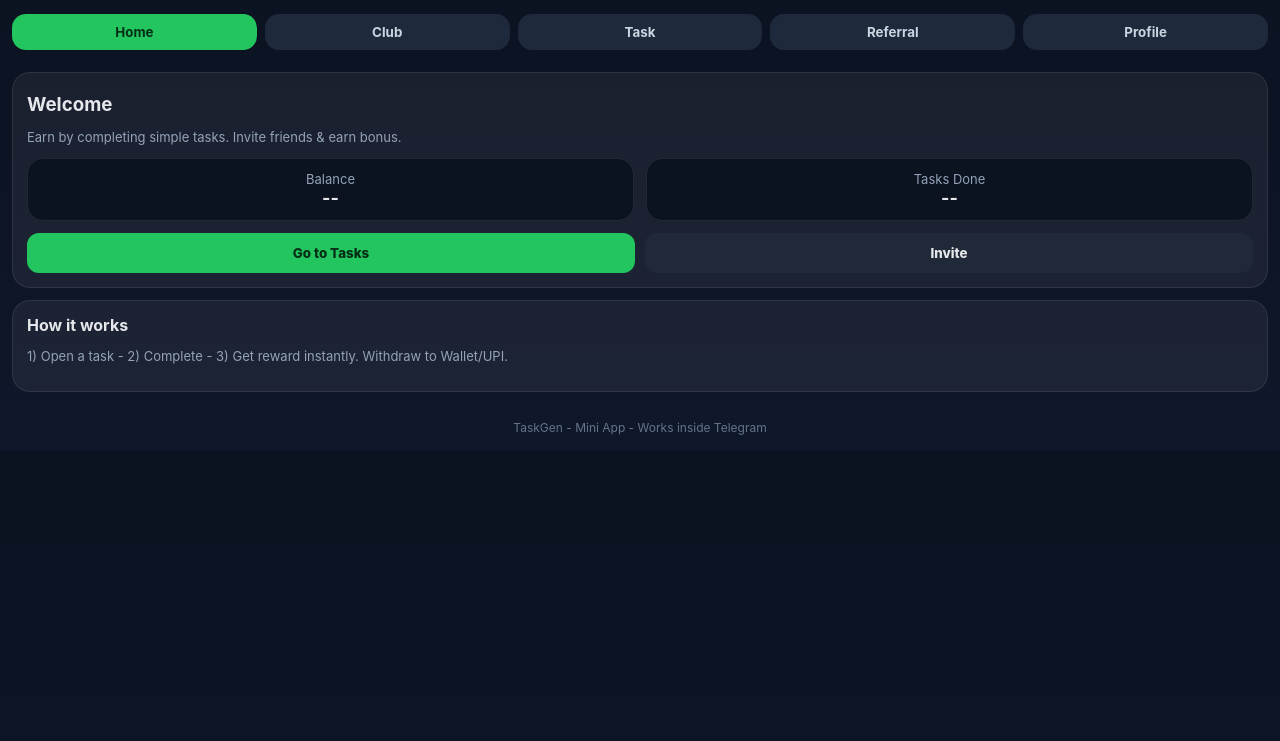
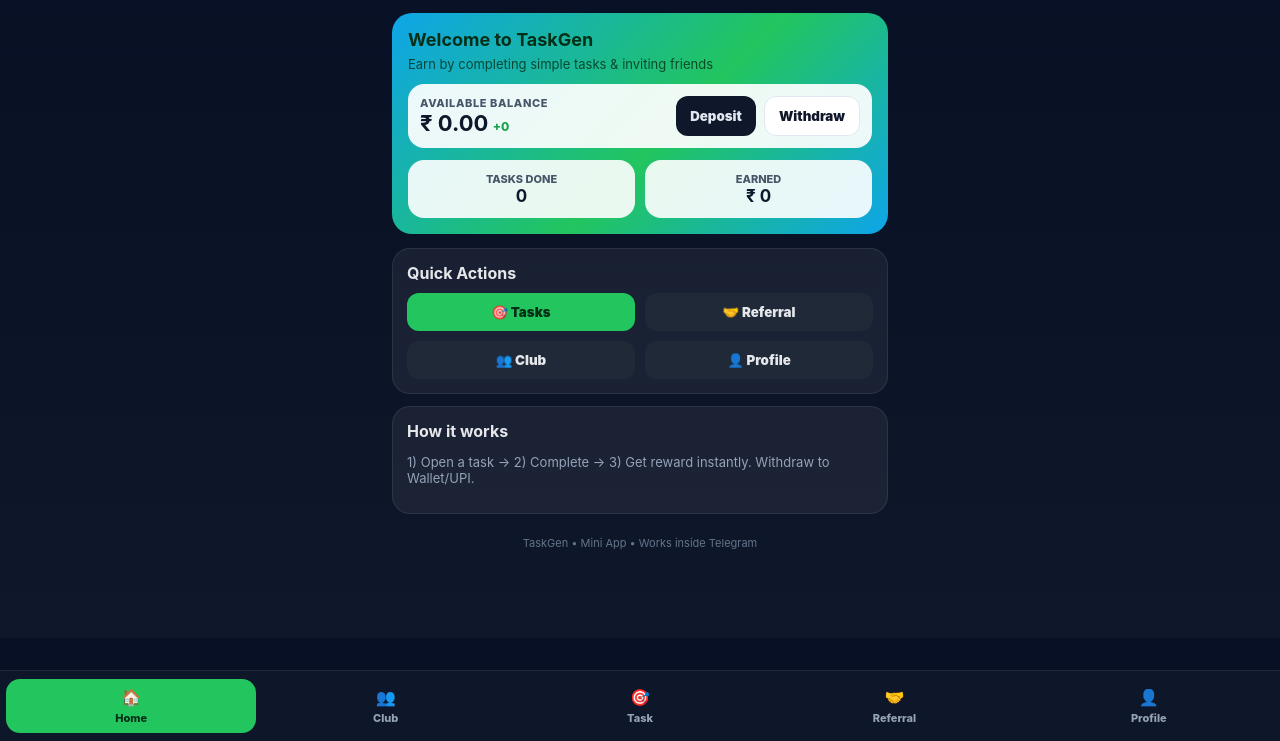
Before and after one commit to RabinHalder/TaskGen, a plain HTML site: page index.html in a window 1280 px wide. Shown: the part 59-800 px from the top of the page. Drawn offline with Linux system fonts and the light colour scheme; a script that the page names is missing.

Commit message:
feat: professional Mini App - balance dashboard + bottom nav

```diff
--- a/index.html
+++ b/index.html
@@ -2,93 +2,115 @@
 <html lang="en">
 <head>
 <meta charset="utf-8"/>
-<meta name="viewport" content="width=device-width,initial-scale=1"/>
+<meta name="viewport" content="width=device-width,initial-scale=1,viewport-fit=cover"/>
 <title>TaskGen Mini App</title>
 <script src="https://telegram.org/js/telegram-web-app.js"></script>
 <style>
-:root{--bg:#0f172a;--card:#111827;--muted:#94a3b8;--acc:#22c55e;--acc2:#3b82f6}
+:root{--bg:#0a0f1e;--card:#111827;--muted:#94a3b8;--acc:#22c55e;--acc2:#3b82f6;--line:rgba(255,255,255,.08)}
 *{box-sizing:border-box;font-family:Inter,system-ui,Arial}
-body{margin:0;background:linear-gradient(180deg,#0b1220,#0f172a);color:#e5e7eb}
-a{color:#60a5fa;text-decoration:none}
-.header{padding:18px 16px;display:flex;justify-content:space-between;align-items:center}
-.logo{font-weight:800;letter-spacing:.5px}
-.badge{background:#1f2937;color:#9ca3af;padding:6px 10px;border-radius:999px;font-size:12px}
-.nav{display:flex;gap:8px;padding:10px 12px;overflow:auto}
-.nav button{flex:1;min-width:90px;padding:10px 8px;border:0;border-radius:14px;background:#1e293b;color:#cbd5e1;font-weight:700}
-.nav button.active{background:var(--acc);color:#052e16}
-.card{background:rgba(255,255,255,.06);border:1px solid rgba(255,255,255,.08);border-radius:18px;padding:14px;margin:12px}
-.row{display:flex;gap:12px}
-.kpi{flex:1;background:#0b1220;border:1px solid #1f2937;border-radius:16px;padding:12px;text-align:center}
-.kpi b{font-size:18px}
-.btn{display:inline-block;padding:12px 14px;border-radius:12px;border:0;font-weight:800}
-.btn-primary{background:var(--acc);color:#052e16}
+body{margin:0;background:linear-gradient(180deg,#071024,#0f172a);color:#e5e7eb;padding-bottom:78px}
+a{color:inherit;text-decoration:none}
+.top{position:sticky;top:0;z-index:20;background:rgba(7,16,36,.85);backdrop-filter:blur(10px);border-bottom:1px solid var(--line);padding:14px 16px;display:flex;justify-content:space-between;align-items:center}
+.logo{font-weight:900;letter-spacing:.6px;display:flex;gap:8px;align-items:center}
+.logo i{width:28px;height:28px;border-radius:8px;background:linear-gradient(135deg,#22c55e,#3b82f6);display:grid;place-items:center;color:#052e16;font-weight:900}
+.badge{background:#0b1220;border:1px solid var(--line);color:#9ca3af;padding:6px 10px;border-radius:999px;font-size:12px}
+.wrap{max-width:520px;margin:0 auto}
+.hero{margin:14px 12px;background:linear-gradient(135deg,#0ea5e9 0%,#22c55e 55%,#0ea5e9 100%);border-radius:20px;padding:16px;color:#052e16;position:relative;overflow:hidden}
+.hero h2{margin:0 0 6px 0;font-size:18px}
+.hero p{margin:0;color:#052e16;opacity:.8;font-size:13px}
+.balCard{background:rgba(255,255,255,.92);border-radius:16px;padding:12px;margin-top:12px;display:flex;justify-content:space-between;align-items:center;gap:10px}
+.balLeft .lbl{font-size:11px;letter-spacing:.6px;color:#475569;font-weight:800}
+.balLeft b{font-size:22px;color:#0f172a}
+.balLeft span{font-size:12px;color:#16a34a;font-weight:800}
+.balBtns{display:flex;gap:8px}
+.btn{padding:11px 14px;border-radius:12px;border:0;font-weight:900;cursor:pointer}
+.btn-dark{background:#0f172a;color:#e2e8f0}
+.btn-light{background:#ffffff;color:#0f172a;border:1px solid #e2e8f0}
+.btn-primary{background:#22c55e;color:#052e16}
 .btn-ghost{background:#1f2937;color:#e5e7eb}
+.card{background:rgba(255,255,255,.06);border:1px solid var(--line);border-radius:18px;padding:14px;margin:12px}
 .grid{display:grid;grid-template-columns:1fr 1fr;gap:10px}
-.task{padding:12px;border-radius:16px;background:#0b1220;border:1px solid #1f2937}
+.kpi{background:#0b1220;border:1px solid var(--line);border-radius:16px;padding:12px;text-align:center}
+.kpi b{font-size:17px}
 .muted{color:var(--muted);font-size:13px}
-.footer{padding:16px;text-align:center;color:#64748b;font-size:12px}
-input,select{width:100%;padding:12px;border-radius:12px;border:1px solid #243041;background:#0b1220;color:#e5e7eb}
+.task{padding:12px;border-radius:16px;background:#0b1220;border:1px solid var(--line)}
+.row{display:flex;gap:10px}
+input{width:100%;padding:12px;border-radius:12px;border:1px solid #243041;background:#0b1220;color:#e5e7eb}
+.bottom{position:fixed;left:0;right:0;bottom:0;background:rgba(15,23,42,.96);backdrop-filter:blur(10px);border-top:1px solid var(--line);display:flex;justify-content:space-around;gap:4px;padding:8px 6px calc(8px + env(safe-area-inset-bottom))}
+.tab{flex:1;display:flex;flex-direction:column;align-items:center;gap:4px;padding:8px 4px;border-radius:14px;border:0;background:transparent;color:#94a3b8;font-weight:800;font-size:11px}
+.tab.active{background:#22c55e;color:#052e16}
+.tab i{font-size:16px;font-style:normal}
+.footer{padding:10px;text-align:center;color:#64748b;font-size:11px}
 </style>
 </head>
 <body>
-<div class="header">
-  <div class="logo">TaskGen</div>
+<div class="top">
+  <div class="logo"><i>T</i> TaskGen</div>
   <div class="badge" id="userBadge">Loading...</div>
 </div>
-<div class="nav">
-  <button class="active" onclick="show('home')">Home</button>
-  <button onclick="show('club')">Club</button>
-  <button onclick="show('task')">Task</button>
-  <button onclick="show('referral')">Referral</button>
-  <button onclick="show('profile')">Profile</button>
+<div class="wrap">
+<section id="home">
+  <div class="hero">
+    <h2>Welcome to TaskGen</h2>
+    <p>Earn by completing simple tasks & inviting friends</p>
+    <div class="balCard">
+      <div class="balLeft">
+        <div class="lbl">AVAILABLE BALANCE</div>
+        <b id="balance">₹ 0.00</b> <span id="balChange">+0</span>
       </div>
-<section id="home">
+      <div class="balBtns">
+        <button class="btn btn-dark" onclick="sendData('deposit')">Deposit</button>
+        <button class="btn btn-light" onclick="sendData('withdraw')">Withdraw</button>
+      </div>
+    </div>
+    <div class="grid" style="margin-top:12px">
+      <div class="kpi" style="background:rgba(255,255,255,.9);color:#0f172a;border:0"><div style="font-size:11px;color:#475569;font-weight:800">TASKS DONE</div><b id="done">0</b></div>
+      <div class="kpi" style="background:rgba(255,255,255,.9);color:#0f172a;border:0"><div style="font-size:11px;color:#475569;font-weight:800">EARNED</div><b id="earned">₹ 0</b></div>
+    </div>
+  </div>
   <div class="card">
-    <h3 style="margin:6px 0">Welcome</h3>
-    <p class="muted">Earn by completing simple tasks. Invite friends & earn bonus.</p>
-    <div class="row">
-      <div class="kpi"><div class="muted">Balance</div><b id="balance">--</b></div>
-      <div class="kpi"><div class="muted">Tasks Done</div><b id="done">--</b></div>
-    </div>
-    <div style="margin-top:12px" class="grid">
-      <button class="btn btn-primary" onclick="show('task')">Go to Tasks</button>
-      <button class="btn btn-ghost" onclick="show('referral')">Invite</button>
+    <b>Quick Actions</b>
+    <div class="grid" style="margin-top:10px">
+      <button class="btn btn-primary" onclick="show('task')">🎯 Tasks</button>
+      <button class="btn btn-ghost" onclick="show('referral')">🤝 Referral</button>
+      <button class="btn btn-ghost" onclick="show('club')">👥 Club</button>
+      <button class="btn btn-ghost" onclick="show('profile')">👤 Profile</button>
     </div>
   </div>
   <div class="card">
     <b>How it works</b>
-    <p class="muted">1) Open a task - 2) Complete - 3) Get reward instantly. Withdraw to Wallet/UPI.</p>
+    <p class="muted">1) Open a task → 2) Complete → 3) Get reward instantly. Withdraw to Wallet/UPI.</p>
   </div>
 </section>
 <section id="club" style="display:none">
   <div class="card">
-    <h3>Club</h3>
+    <h3 style="margin:6px 0">👥 Club</h3>
     <p class="muted">Join our official channel & group for bonus tasks.</p>
     <div class="grid">
-      <a class="btn btn-ghost" id="clubCh" href="#" target="_blank">Channel</a>
-      <a class="btn btn-ghost" id="clubGr" href="#" target="_blank">Group</a>
+      <a class="btn btn-ghost" id="clubCh" href="#" target="_blank">📢 Channel</a>
+      <a class="btn btn-ghost" id="clubGr" href="#" target="_blank">👥 Group</a>
     </div>
-    <p class="muted" style="margin-top:10px">Links are set by admin in Bot - Setting - Club Links</p>
+    <p class="muted" style="margin-top:10px">Links are set by admin in Bot → Setting → Club Links</p>
   </div>
 </section>
 <section id="task" style="display:none">
   <div class="card">
-    <h3>Tasks</h3>
-    <p class="muted">Tap a task to open in bot. Tasks are managed from Admin - Tasks Management.</p>
+    <h3 style="margin:6px 0">🎯 Tasks</h3>
+    <p class="muted">Tap to open in bot. Tasks are managed from Admin → Tasks Management.</p>
     <div id="taskList" class="grid"></div>
-    <button class="btn btn-primary" style="margin-top:12px;width:100%" onclick="openBot('Task')">Open Tasks in Bot</button>
+    <button class="btn btn-primary" style="margin-top:12px;width:100%" onclick="sendData('open_task')">Open Tasks in Bot</button>
   </div>
 </section>
 <section id="referral" style="display:none">
   <div class="card">
-    <h3>Referral</h3>
+    <h3 style="margin:6px 0">🤝 Referral</h3>
     <p class="muted">Share your link. You earn when friend completes first task.</p>
     <input id="refLink" readonly/>
     <div class="grid" style="margin-top:10px">
-      <button class="btn btn-primary" onclick="copyRef()">Copy</button>
+      <button class="btn btn-primary" onclick="copyRef()">Copy Link</button>
       <a class="btn btn-ghost" id="shareBtn" href="#" target="_blank">Share</a>
     </div>
-    <div class="row" style="margin-top:12px">
+    <div class="grid" style="margin-top:12px">
       <div class="kpi"><div class="muted">Invites</div><b id="refCount">--</b></div>
       <div class="kpi"><div class="muted">Earned</div><b id="refEarn">--</b></div>
     </div>
@@ -96,40 +118,53 @@ input,select{width:100%;padding:12px;border-radius:12px;border:1px solid #243041
 </section>
 <section id="profile" style="display:none">
   <div class="card">
-    <h3>Profile</h3>
+    <h3 style="margin:6px 0">👤 Profile</h3>
     <p class="muted">Your account & wallet</p>
-    <div class="row"><div class="kpi"><div class="muted">User ID</div><b id="uid">--</b></div><div class="kpi"><div class="muted">Name</div><b id="uname">--</b></div></div>
-    <div style="margin-top:10px">
-      <label class="muted">Send data to bot</label>
-      <div class="grid" style="margin-top:8px">
-        <button class="btn btn-ghost" onclick="sendData('profile')">Send Profile</button>
-        <button class="btn btn-ghost" onclick="sendData('balance')">Request Balance</button>
-      </div>
+    <div class="grid"><div class="kpi"><div class="muted">User ID</div><b id="uid">--</b></div><div class="kpi"><div class="muted">Name</div><b id="uname">--</b></div></div>
+    <div class="grid" style="margin-top:10px">
+      <button class="btn btn-ghost" onclick="sendData('deposit')">Deposit</button>
+      <button class="btn btn-ghost" onclick="sendData('withdraw')">Withdraw</button>
     </div>
   </div>
 </section>
-<div class="footer">TaskGen - Mini App - Works inside Telegram</div>
+<div class="footer">TaskGen • Mini App • Works inside Telegram</div>
+</div>
+<nav class="bottom">
+  <button class="tab active" onclick="show('home')"><i>🏠</i>Home</button>
+  <button class="tab" onclick="show('club')"><i>👥</i>Club</button>
+  <button class="tab" onclick="show('task')"><i>🎯</i>Task</button>
+  <button class="tab" onclick="show('referral')"><i>🤝</i>Referral</button>
+  <button class="tab" onclick="show('profile')"><i>👤</i>Profile</button>
+</nav>
 <script>
 const tg = window.Telegram && window.Telegram.WebApp ? window.Telegram.WebApp : null;
 if(tg){ tg.ready(); tg.expand(); }
 function show(id){
   document.querySelectorAll('section').forEach(s=>s.style.display='none');
   document.getElementById(id).style.display='block';
-  document.querySelectorAll('.nav button').forEach(b=>b.classList.remove('active'));
+  document.querySelectorAll('.tab').forEach(b=>b.classList.remove('active'));
   const map={home:0,club:1,task:2,referral:3,profile:4};
-  document.querySelectorAll('.nav button')[map[id]].classList.add('active');
+  document.querySelectorAll('.tab')[map[id]].classList.add('active');
+  window.scrollTo({top:0,behavior:'smooth'});
   if(tg && tg.HapticFeedback) tg.HapticFeedback.impactOccurred('light');
 }
-function openBot(text){ if(tg){ tg.sendData(JSON.stringify({action:'open', menu:text})); } else { alert('Open in Telegram: '+text); } }
-function copyRef(){ const el=document.getElementById('refLink'); el.select(); document.execCommand('copy'); alert('Copied!'); }
-function sendData(type){ if(tg && tg.sendData){ tg.sendData(JSON.stringify({type:type, at:Date.now()})); } else { alert('SendData only works when opened from keyboard button'); } }
+function copyRef(){
+  const el=document.getElementById('refLink');
+  el.select(); document.execCommand('copy');
+  if(tg && tg.HapticFeedback) tg.HapticFeedback.notificationOccurred('success');
+  alert('Copied!');
+}
+function sendData(type){
+  if(tg && tg.sendData){ tg.sendData(JSON.stringify({type:type, at:Date.now()})); }
+  else { alert(type+' - Open from Telegram keyboard button to send'); }
+}
 try{
   const u = tg && tg.initDataUnsafe && tg.initDataUnsafe.user;
   if(u){
     document.getElementById('uname').innerText = (u.first_name||'')+' '+(u.last_name||'');
     document.getElementById('uid').innerText = u.id;
     document.getElementById('userBadge').innerText = '@'+(u.username||u.id);
-    const bot = localStorage.getItem('bot_username') || 'TaskGenXBot';
+    const bot = (tg.initDataUnsafe && tg.initDataUnsafe.start_param) ? 'TaskGenX_Bot' : 'TaskGenX_Bot';
     const link = 'https://t.me/'+bot+'?start='+u.id;
     document.getElementById('refLink').value = link;
     document.getElementById('shareBtn').href = 'https://t.me/share/url?url='+encodeURIComponent(link);
@@ -139,7 +174,7 @@ try{
 const list=document.getElementById('taskList');
 demo.forEach(t=>{
   const d=document.createElement('div'); d.className='task';
-   d.innerHTML='<b>'+t.title+'</b><div class="muted">Reward: Rs.'+t.reward+'</div><button class="btn btn-primary" style="margin-top:8px;width:100%" onclick="openBot(\'Task\')">Open</button>';
+  d.innerHTML='<b>'+t.title+'</b><div class="muted">Reward: ₹'+t.reward+'</div><button class="btn btn-primary" style="margin-top:8px;width:100%" onclick="sendData('open_task')">Open</button>';
   list.appendChild(d);
 });
 </script>
```
Lines whose indentation alone changed are shown as unchanged.
